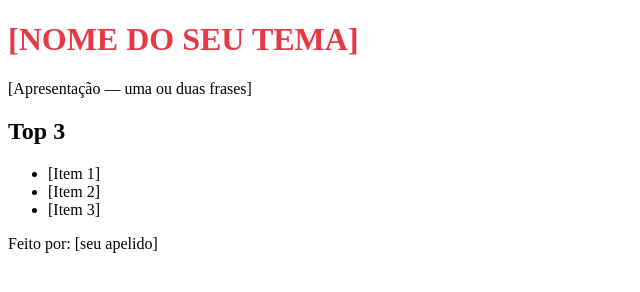
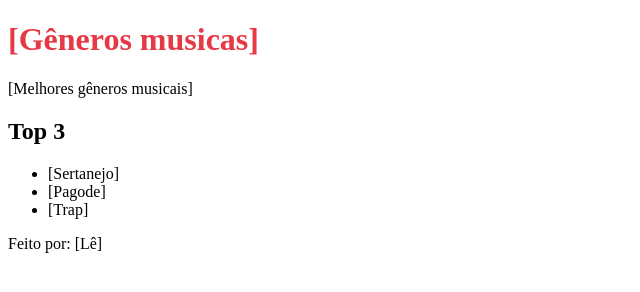
Before and after one commit to leticianeri777/leticianeri777.github.io, a plain HTML site: page index.html in a window 1280 px wide. Shown: the whole page, without its empty margins (0-640 px from the left). Drawn offline with Linux system fonts and the light colour scheme.

Commit message:
Update index.html

```diff
--- a/index.html
+++ b/index.html
@@ -2,19 +2,19 @@
 <html lang="pt-BR">
 <head>
   <meta charset="UTF-8">
-  <title>Minha Página</title>
+  <title>Músicas e seus gêneros</title>
 </head>
 <body>
-  <h1 style="color: #e63946;">[NOME DO SEU TEMA]</h1>
-  <p>[Apresentação — uma ou duas frases]</p>
+  <h1 style="color: #e63946;">[Gêneros musicas]</h1>
+  <p>[Melhores gêneros musicais]</p>
 
   <h2>Top 3</h2>
   <ul>
-    <li>[Item 1]</li>
-    <li>[Item 2]</li>
-    <li>[Item 3]</li>
+    <li>[Sertanejo]</li>
+    <li>[Pagode]</li>
+    <li>[Trap]</li>
   </ul>
 
-  <p>Feito por: [seu apelido]</p>
+  <p>Feito por: [Lê]</p>
 </body>
 </html>
```
